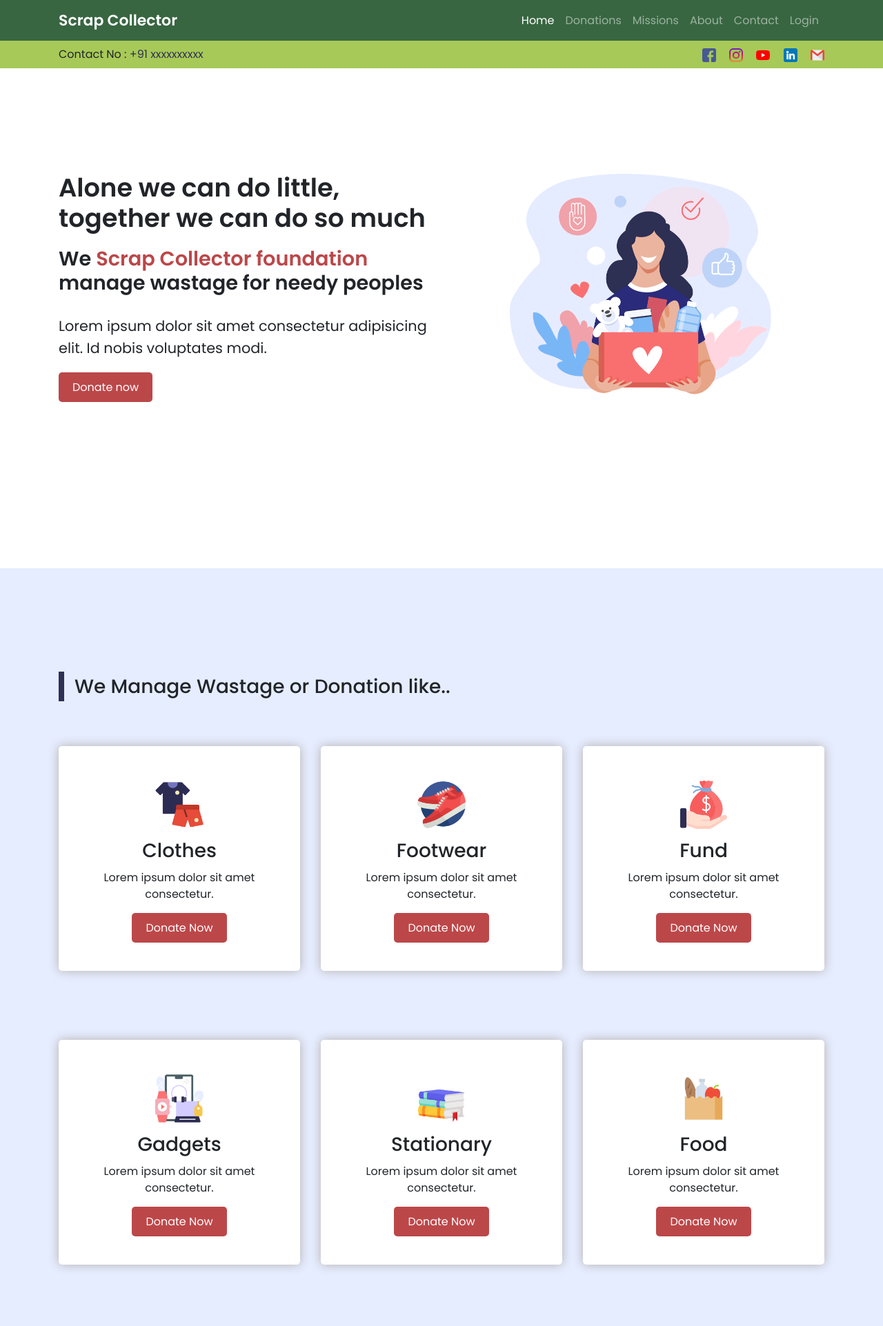
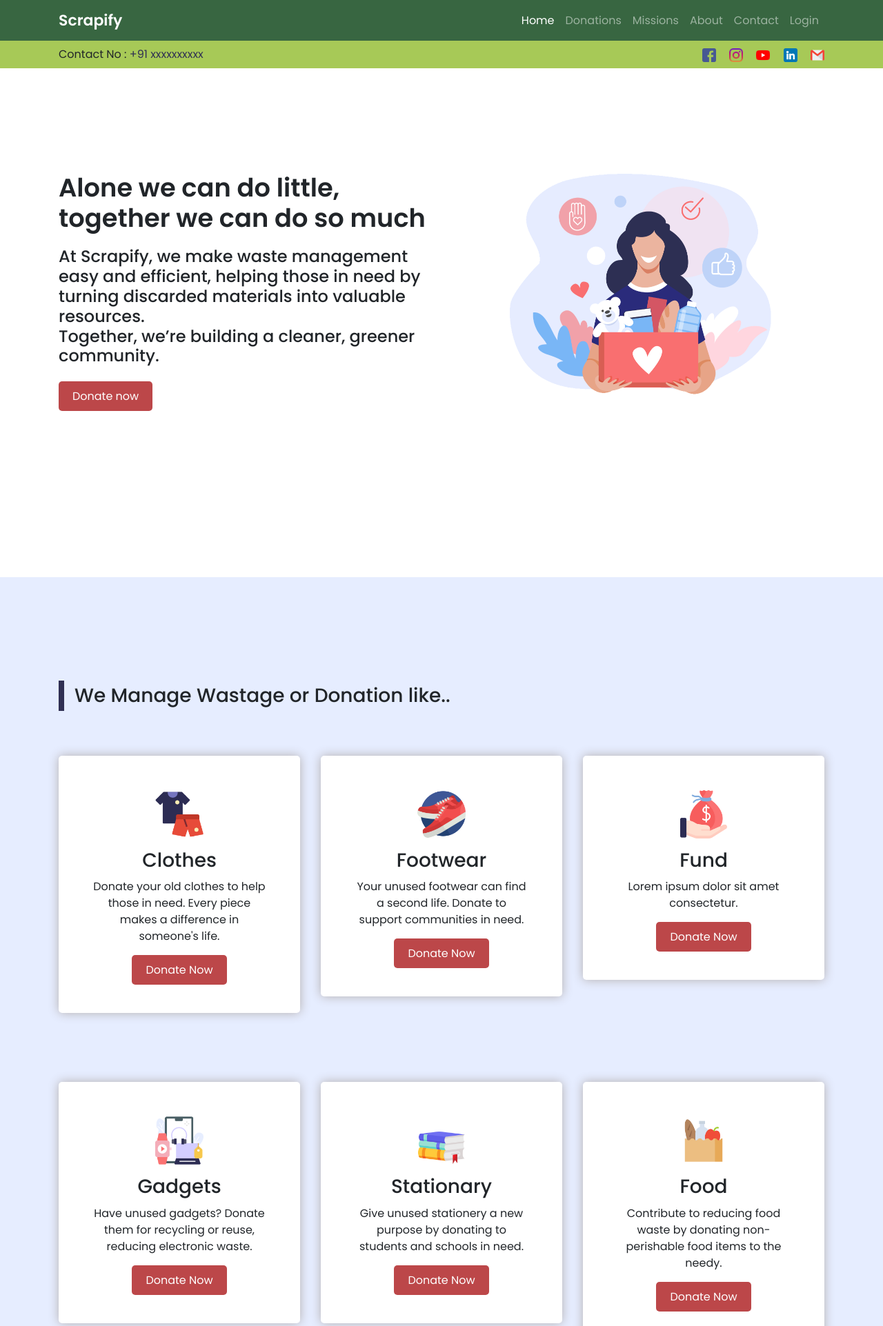
Before and after one commit to amal4510/Scrap-Store-, a Flask app: page / in a window 1280 px wide. Shown: the top 1923 px of the page at 69% size. Run offline with Flask 3, Linux system fonts and the light colour scheme.

Commit message:
donation content updated

```diff
--- a/templates/index.html
+++ b/templates/index.html
@@ -5,7 +5,7 @@
     <meta charset="UTF-8">
     <meta http-equiv="X-UA-Compatible" content="IE=edge">
     <meta name="viewport" content="width=device-width, initial-scale=1.0">
-    <title>Scrap Collector</title>
+    <title>Scrapify</title>
     <link rel="stylesheet" href="{{url_for('static', filename='css/style.css')}}">
     <link rel="stylesheet" href="{{url_for('static', filename='css/responsive.css')}}">
     <link rel="stylesheet" href="https://cdn.jsdelivr.net/npm/bootstrap@4.6.1/dist/css/bootstrap.min.css">
@@ -20,7 +20,7 @@
         <header>
             <div class="container">
                 <nav class="navbar navbar-expand-lg navbar-dark">
-                    <a class="navbar-brand" href="#home">Scrap Collector</a>
+                    <a class="navbar-brand" href="#home">Scrapify</a>
                     <button class="navbar-toggler" type="button" data-toggle="collapse"
                         data-target="#navbarSupportedContent" aria-controls="navbarSupportedContent"
                         aria-expanded="false" aria-label="Toggle navigation">
@@ -92,8 +92,10 @@
                     <div class="col-lg-6 align-item-center">
                         <div class="home-info">
                             <h1>Alone we can do little, together we can do so much</h1>
-                            <h2>We <span>Scrap Collector foundation</span> manage wastage for needy peoples</h2>
-                            <p>Lorem ipsum dolor sit amet consectetur adipisicing elit. Id nobis voluptates modi.</p>
+                            <h4>At Scrapify, we make waste management easy and efficient, helping those in need by turning discarded materials into valuable resources. <br>
+                                Together, we’re building a cleaner, greener community.
+                            </h4>
+                            <br>
                             <div class="buttons">
                                 <a href="#contact" class="btn1">Donate now</a>
                             </div>
@@ -119,7 +121,8 @@
                     <div class="don-box">
                         <img src="{{url_for('static', filename='img/don/clothing.png')}}" alt="Clothes">
                         <h3>Clothes</h3>
-                        <p>Lorem ipsum dolor sit amet consectetur.</p>
+                        <p>Donate your old clothes to help those in need. Every piece makes a difference in someone's life.
+                        </p>
                         <a href="#contact" class="btn1">Donate Now</a>
                     </div>
                 </div>
@@ -127,7 +130,8 @@
                     <div class="don-box">
                         <img src="{{url_for('static', filename='img/don/sneakers.png')}}" alt="Footwear">
                         <h3>Footwear</h3>
-                        <p>Lorem ipsum dolor sit amet consectetur.</p>
+                        <p>Your unused footwear can find a second life. Donate to support communities in need.
+                        </p>
                         <a href="#contact" class="btn1">Donate Now</a>
                     </div>
                 </div>
@@ -143,7 +147,8 @@
                     <div class="don-box">
                         <img src="{{url_for('static', filename='img/don/gadgets.png')}}" alt="Gadgets">
                         <h3>Gadgets</h3>
-                        <p>Lorem ipsum dolor sit amet consectetur.</p>
+                        <p>Have unused gadgets? Donate them for recycling or reuse, reducing electronic waste.
+                        </p>
                         <a href="#contact" class="btn1">Donate Now</a>
                     </div>
                 </div>
@@ -151,7 +156,7 @@
                     <div class="don-box">
                         <img src="{{url_for('static', filename='img/don/book.png')}}" alt="Stationery">
                         <h3>Stationary</h3>
-                        <p>Lorem ipsum dolor sit amet consectetur.</p>
+                        <p>Give unused stationery a new purpose by donating to students and schools in need.</p>
                         <a href="#contact" class="btn1">Donate Now</a>
                     </div>
                 </div>
@@ -159,7 +164,8 @@
                     <div class="don-box">
                         <img src="{{url_for('static', filename='img/don/shopping-bag.png')}}" alt="Food">
                         <h3>Food</h3>
-                        <p>Lorem ipsum dolor sit amet consectetur.</p>
+                        <p>Contribute to reducing food waste by donating non-perishable food items to the needy.
+                        </p>
                         <a href="#contact" class="btn1">Donate Now</a>
                     </div>
                 </div>
```
